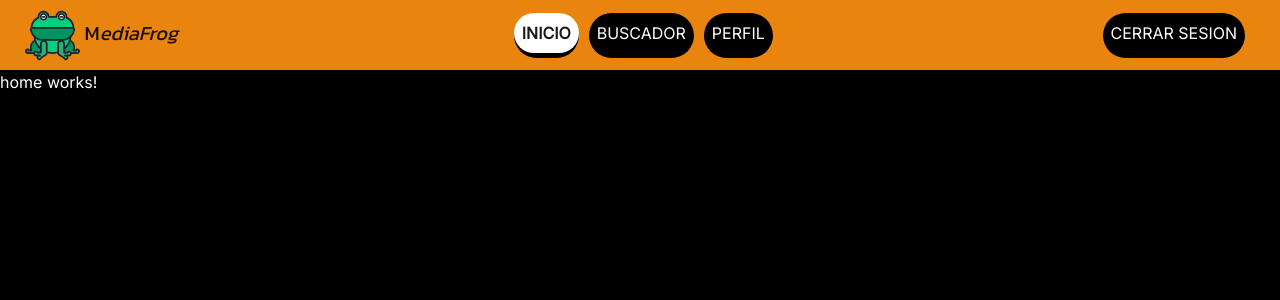
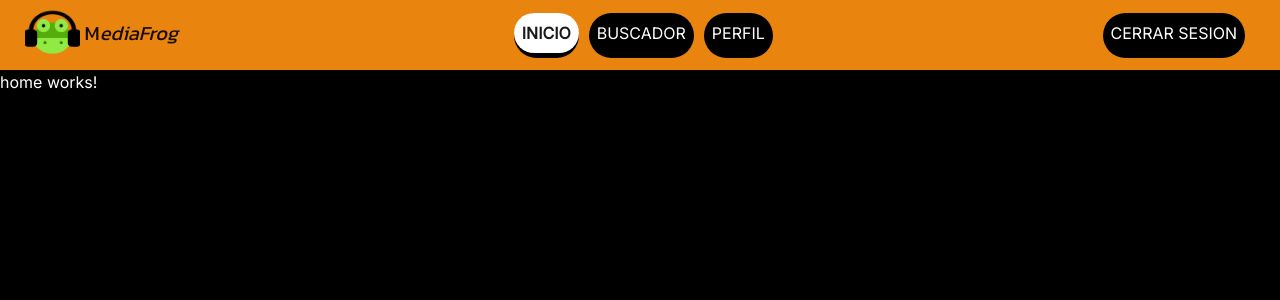
Before and after one commit to CrazyFrogTfg/CrazyFrog.github.io, an Angular app in the folder mediafrog/cliente/: page /home in a window 1280 px wide. Shown: the top 300 px of the page. Built offline with nearby package versions, Linux system fonts and the light colour scheme.

Commit message:
logo bueno

```diff
--- a/mediafrog/cliente/src/app/componentes/shared/navbar/navbar.component.html
+++ b/mediafrog/cliente/src/app/componentes/shared/navbar/navbar.component.html
@@ -1,6 +1,6 @@
-<nav class="navbar navbar-expand-md justify-content-between">
+<nav class="navbar navbar-expand-md d-flex justify-content-between">
     <a [routerLink]="['home']" class="navbar-brand title" href="#">
-      <img class="logo" src="../../../../assets/frog-svgrepo-com.svg" alt="logo mediafrog - rana escuchando musica">
+      <img class="logo" src="../../../../assets/mediafrogLogo.svg" alt="logo mediafrog - rana escuchando musica">
       M<em>ediaFrog</em>
     </a>
     <button class="navbar-toggler" type="button" data-toggle="collapse" data-target="#navbarNav" aria-controls="navbarNav" aria-expanded="false" aria-label="Toggle navigation" (click)="toggleNavbar()">
```
Also changed, not shown: mediafrog/cliente/src/assets/frog-svgrepo-com(1).svg (renamed from mediafrog/cliente/src/assets/frog-svgrepo-com.svg), mediafrog/cliente/src/assets/mediafrogLogo.svg (added).
